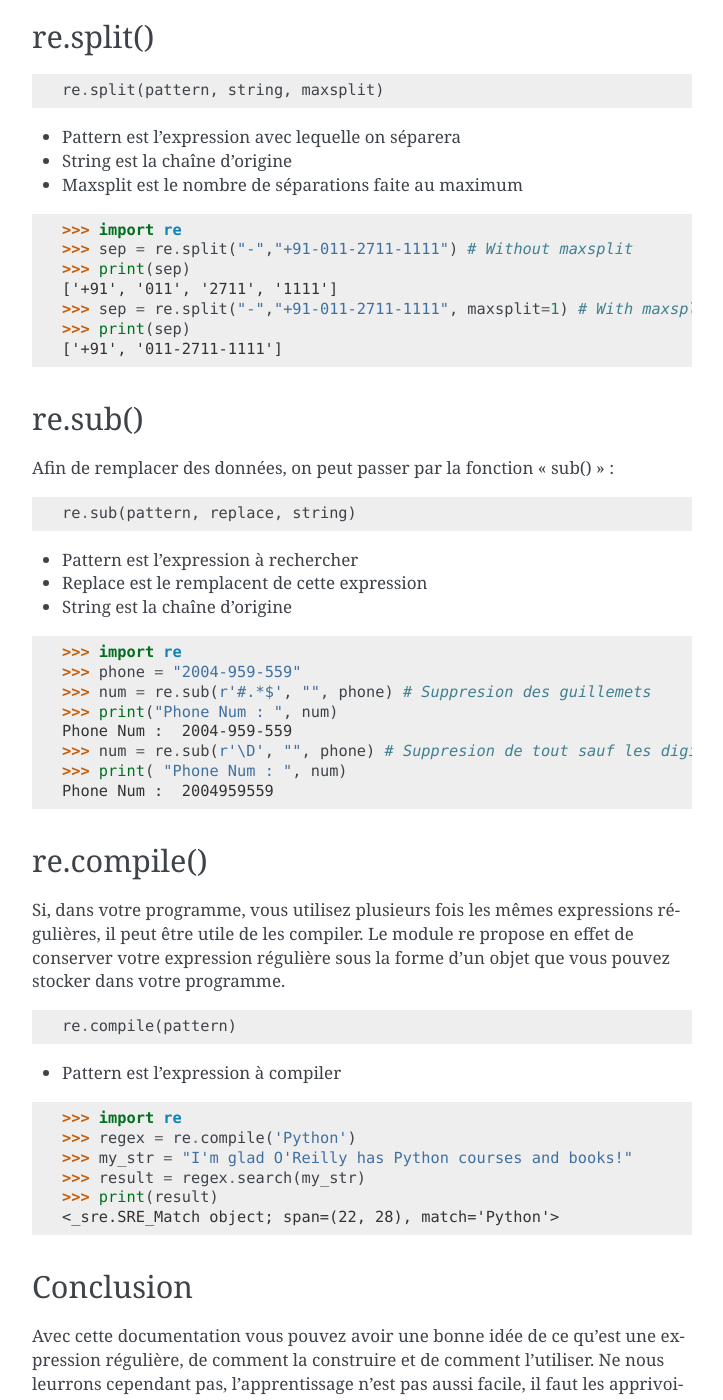
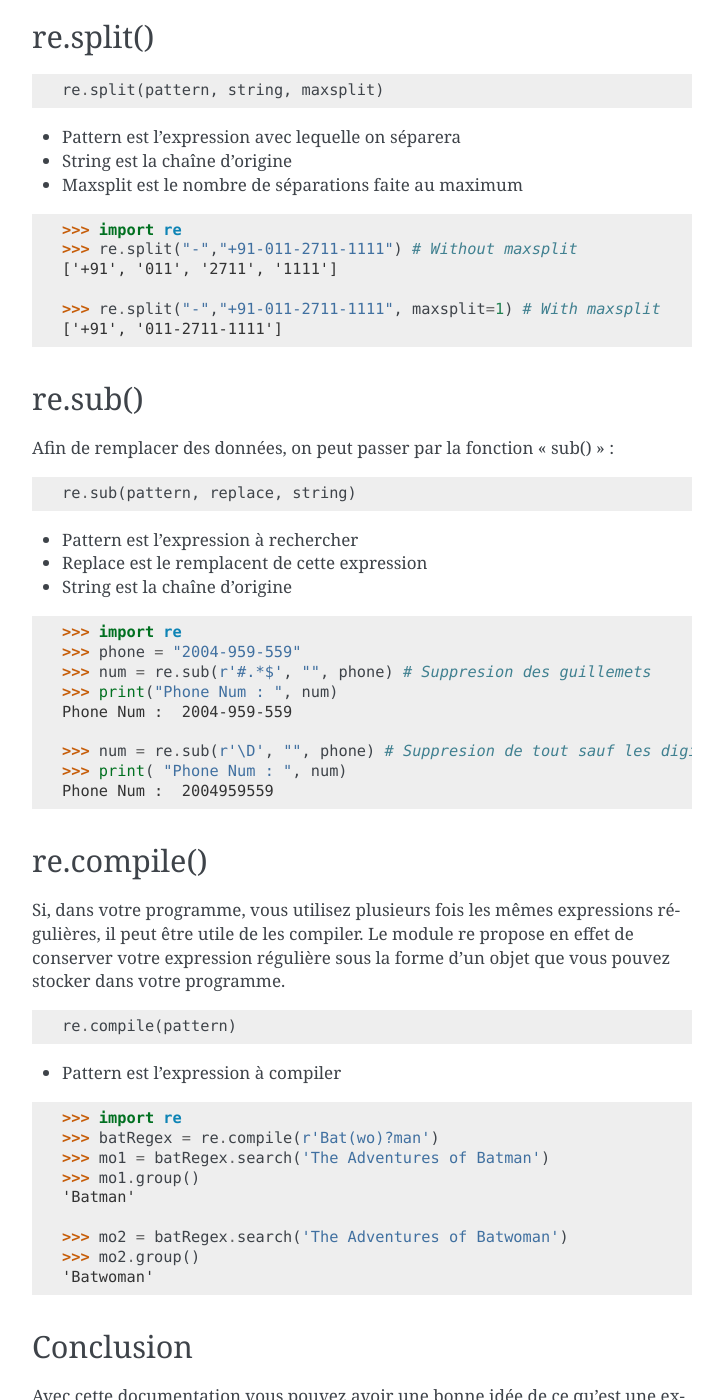
Before and after one commit to HE-Arc/livre-python, a Sphinx documentation site: the page built from source/re/index.rst, in a window 1280 px wide and 1400 px high, scrolled down 2182 px. Shown: the whole window, without its empty margins (388-1111 px from the left). Built offline with Sphinx 7.4.7, drawn with Linux system fonts in a browser that asks for light colours.

Commit message:
Encore des changements

```diff
--- a/source/re/index.rst
+++ b/source/re/index.rst
@@ -22,26 +22,26 @@ On utilisera différents types de syntaxe comme :
 
 ::
 
-	^		Marque le début de la chaine, la ligne...
-	$		Marque la fin d'une chaine, ligne...
-	.		N'importe quel caractère
-	*		0, 1 ou plusieurs occurrences
-	+		1 ou plusieurs occurrences
-	?		0 ou 1 occurrence
-	|		Alternative - ou reconnaît l'un ou l'autre
-	[ ]		Tous les caractères énumérés dans la classe
-	[^ ]		Tous les caractères sauf ceux énumérés
-	( )		Utilisée pour limiter la portée d'un masque ou de l'alternative
+	^     Marque le début de la chaine, la ligne...
+	$     Marque la fin d'une chaine, ligne...
+	.     N'importe quel caractère
+	*     0, 1 ou plusieurs occurrences
+	+     1 ou plusieurs occurrences
+	?     0 ou 1 occurrence
+	|     Alternative - ou reconnaît l'un ou l'autre
+	[ ]   Tous les caractères énumérés dans la classe
+	[^ ]  Tous les caractères sauf ceux énumérés
+	( )   Utilisée pour limiter la portée d'un masque ou de l'alternative
 
 Ainsi que de groupes de caractères :
 
 ::
 
-	\w		Les lettres (w pour word)
-	\d		Les chiffres (d pour digit)
-	\s		Les espaces (s pour spaces)
-	[A-Z]		Les majuscules
-	[abd;_]		Les lettres a, b, et d, le point-virgule (;), et l’underscore (_)
+	\w      Les lettres (w pour word)
+	\d      Les chiffres (d pour digit)
+	\s      Les espaces (s pour spaces)
+	[A-Z]   Les majuscules
+	[abd;_] Les lettres a, b, et d, le point-virgule (;), et l’underscore (_)
 
 Prenons un exemple :
 
@@ -73,7 +73,7 @@ La fonction "match()" va permettre de vérifier la correspondance avec la chaîn
 
 .. code:: pycon
 
-	>>> print(re.match(r"B(.)?NJO(.)?R", "BONJOUR"))
+	>>> re.match(r"B(.)?NJO(.)?R", "BONJOUR")
 	<_sre.SRE_Match object; span=(0, 7), match='BONJOUR'>
 
 re.search()
@@ -118,11 +118,10 @@ re.split()
 .. code:: pycon
 
 	>>> import re
-	>>> sep = re.split("-","+91-011-2711-1111") # Without maxsplit
-	>>> print(sep)
+	>>> re.split("-","+91-011-2711-1111") # Without maxsplit
 	['+91', '011', '2711', '1111']
-	>>> sep = re.split("-","+91-011-2711-1111", maxsplit=1) # With maxsplit
-	>>> print(sep)
+
+	>>> re.split("-","+91-011-2711-1111", maxsplit=1) # With maxsplit
 	['+91', '011-2711-1111']
 
 re.sub()
@@ -145,6 +144,7 @@ Afin de remplacer des données, on peut passer par la fonction "sub()" :
 	>>> num = re.sub(r'#.*$', "", phone) # Suppresion des guillemets
 	>>> print("Phone Num : ", num)
 	Phone Num :  2004-959-559
+
 	>>> num = re.sub(r'\D', "", phone) # Suppresion de tout sauf les digits
 	>>> print( "Phone Num : ", num)
 	Phone Num :  2004959559
@@ -163,11 +163,14 @@ Si, dans votre programme, vous utilisez plusieurs fois les mêmes expressions r
 .. code:: pycon
 
 	>>> import re
-	>>> regex = re.compile('Python')
-	>>> my_str = "I'm glad O'Reilly has Python courses and books!"
-	>>> result = regex.search(my_str)
-	>>> print(result)
-	<_sre.SRE_Match object; span=(22, 28), match='Python'>
+	>>> batRegex = re.compile(r'Bat(wo)?man')
+	>>> mo1 = batRegex.search('The Adventures of Batman')
+	>>> mo1.group()
+	'Batman'
+
+	>>> mo2 = batRegex.search('The Adventures of Batwoman')
+	>>> mo2.group()
+	'Batwoman'
 
 Conclusion
 ----------
```
